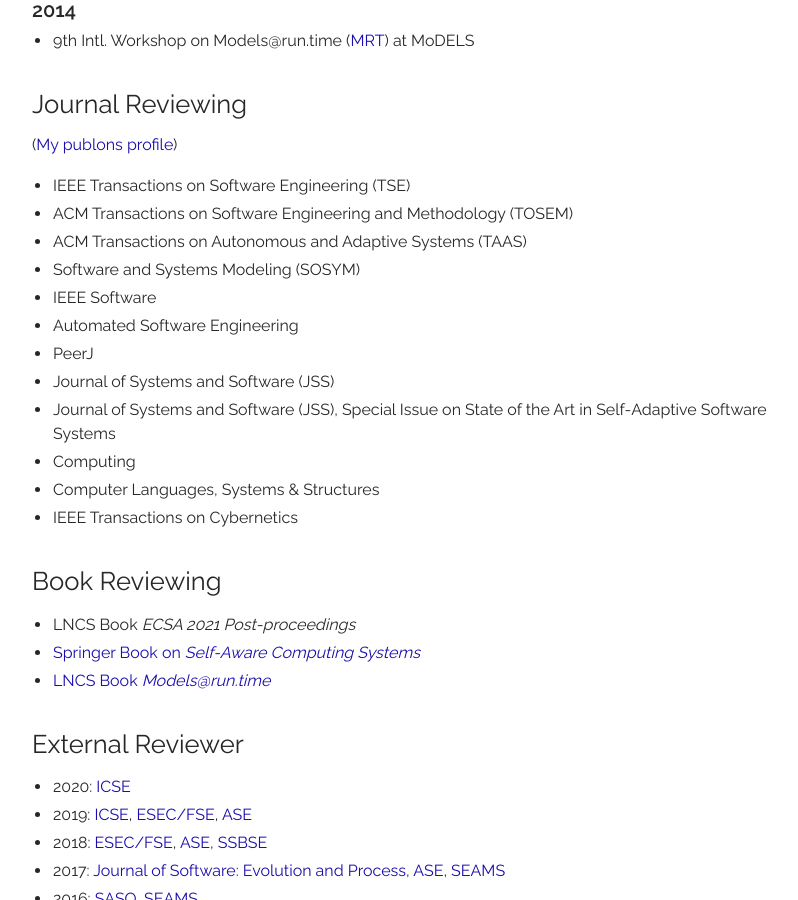
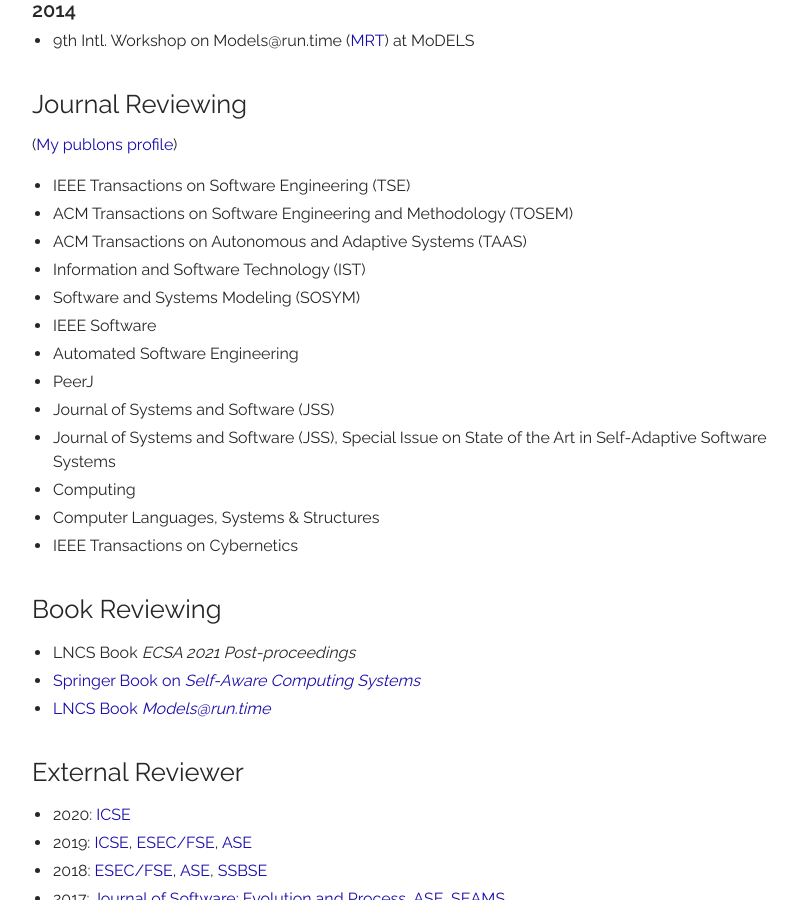
Before and after one commit to thomas-vogel/thomas-vogel.github.io, a Jekyll site: the page built from _pages/activities.md, in a window 1280 px wide and 900 px high, scrolled down 4702 px. Shown: the whole window, without its empty margins (233-1031 px from the left). Built offline with Jekyll 4.4.1, drawn with Linux system fonts in a browser that asks for light colours.

Commit message:
Add IST review.

```diff
--- a/_pages/activities.md
+++ b/_pages/activities.md
@@ -145,6 +145,7 @@
 * IEEE Transactions on Software Engineering (TSE)
 * ACM Transactions on Software Engineering and Methodology (TOSEM)
 * ACM Transactions on Autonomous and Adaptive Systems (TAAS)
+* Information and Software Technology (IST)
 * Software and Systems Modeling (SOSYM)
 * IEEE Software
 * Automated Software Engineering
```
